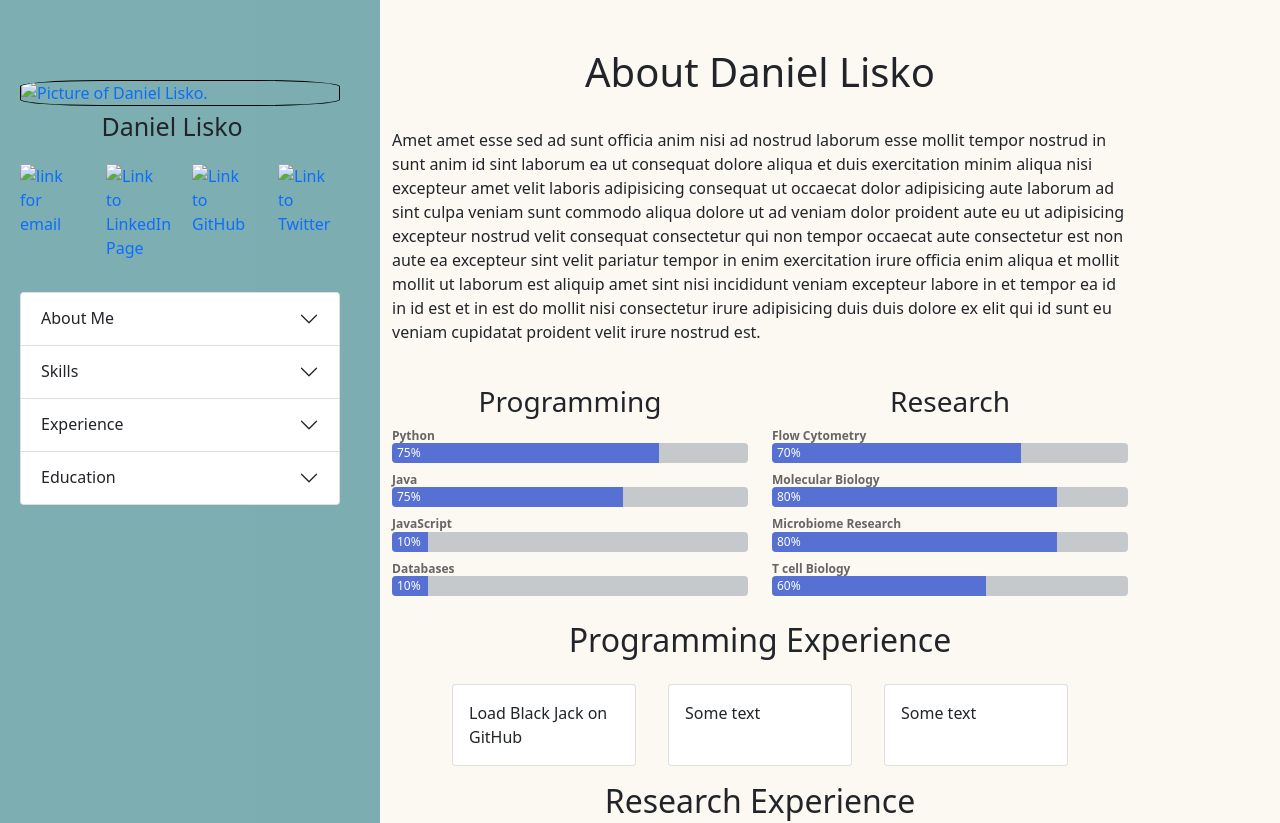
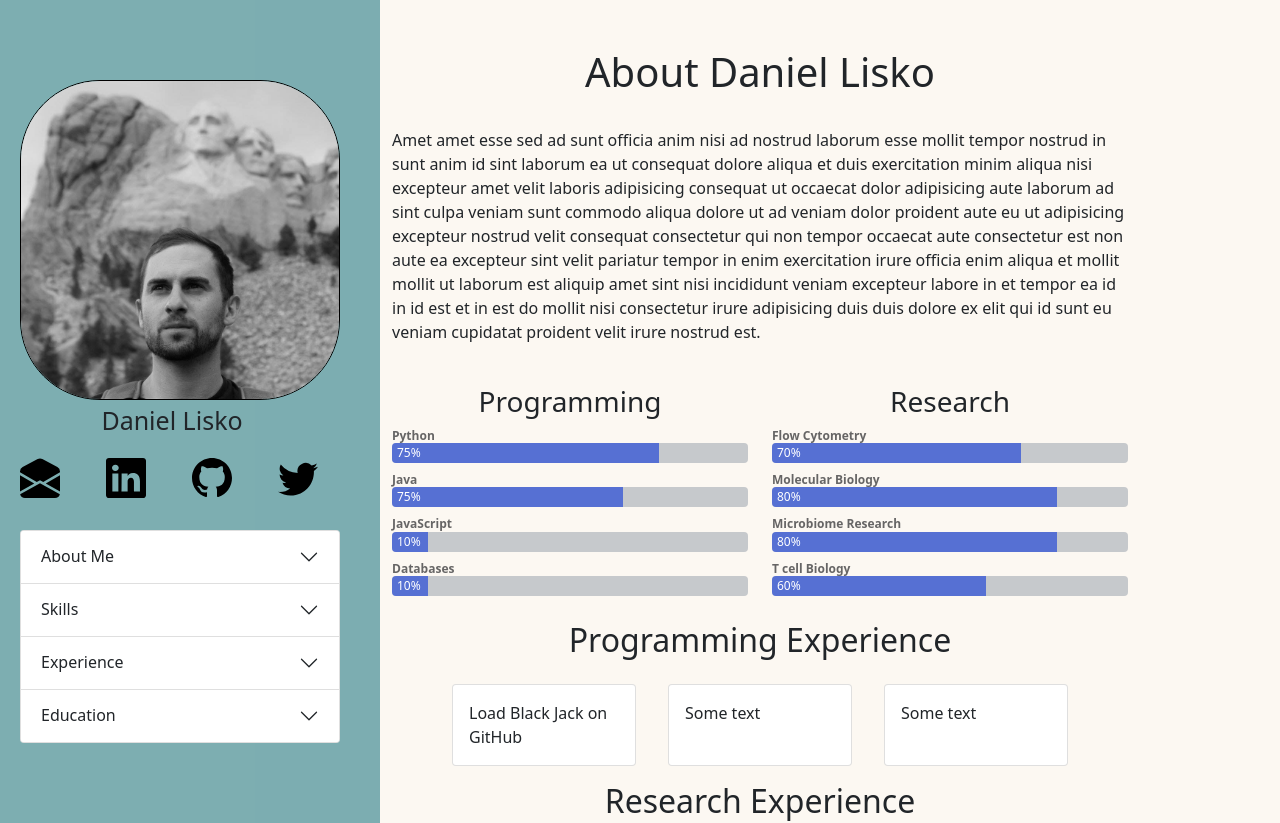
Before and after one commit to vanishima/personal-webpage, a website: page about-me.html in a window 1280 px wide. Shown: the top 823 px of the page. Drawn offline with nearby package versions, Linux system fonts and the light colour scheme; the site is published under a folder, as on GitHub Pages, so addresses that start at the root find nothing.

```diff
--- a/about-me.html
+++ b/about-me.html
@@ -26,10 +26,10 @@
       <nav class="col-4 pt-5">
         <div id="fixed-bar">
           <div>
-            <a href="/index.html"
+            <a href="./index.html"
               ><img
                 class="d-flex justify-content-center"
-                src="/images/branding-me.jpeg"
+                src="./images/branding-me.jpeg"
                 id="branding-photo"
                 alt="Picture of Daniel Lisko."
             /></a>
@@ -39,21 +39,21 @@
           <!-- Social Connections -->
           <div class="row d-flex justify-content-center">
             <a class="col-6 col-md-3 icon" href="#">
-              <img src="/images/envelope-open-fill.svg" alt="link for email" />
+              <img src="./images/envelope-open-fill.svg" alt="link for email" />
             </a>
             <a
               class="col-6 col-md-3 icon"
               href="https://www.linkedin.com/in/daniel-lisko-74b20b4b/"
-              ><img src="/images/linkedin.svg" alt="Link to LinkedIn Page"
+              ><img src="./images/linkedin.svg" alt="Link to LinkedIn Page"
             /></a>
             <a class="col-6 col-md-3 icon" href="https://github.com/djlisko01">
-              <img src="/images/github.svg" alt="Link to GitHub" />
+              <img src="./images/github.svg" alt="Link to GitHub" />
             </a>
             <a
               class="col-6 col-md-3 icon"
               href="https://twitter.com/lisko_daniel"
             >
-              <img src="/images/twitter.svg" alt="Link to Twitter" />
+              <img src="./images/twitter.svg" alt="Link to Twitter" />
             </a>
           </div>
 
```
